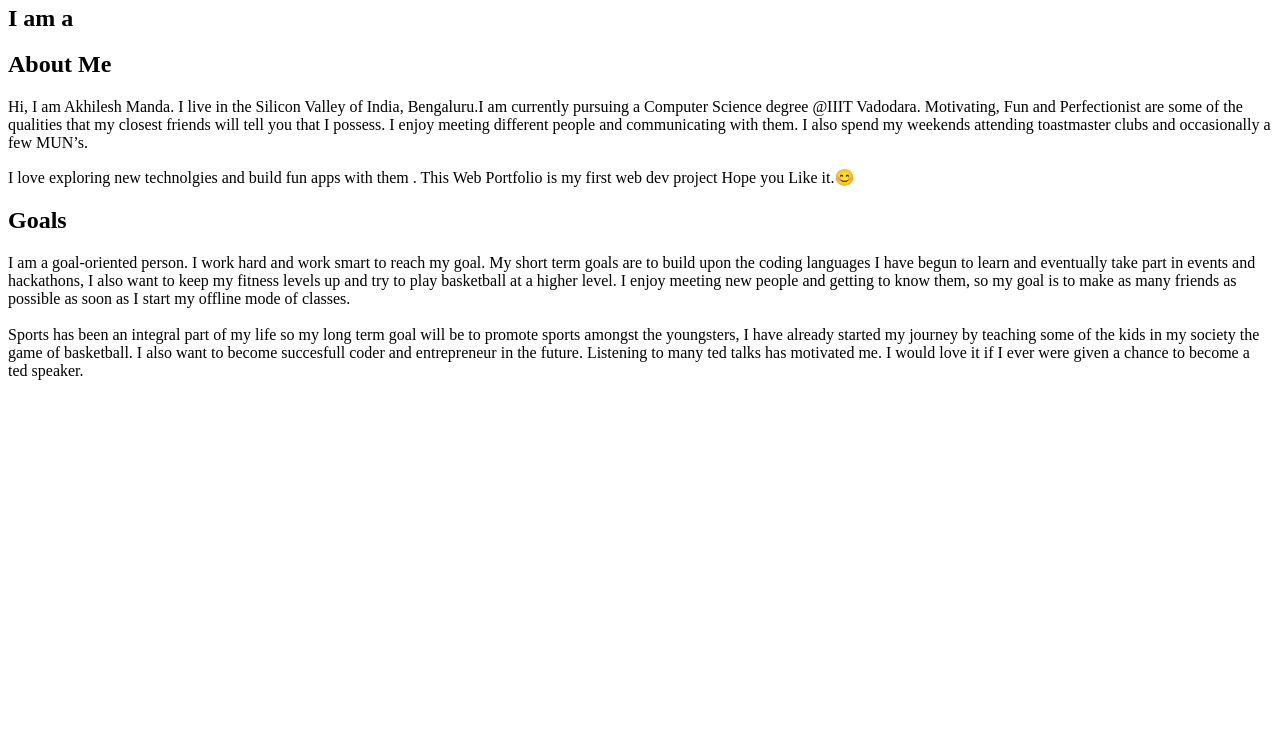
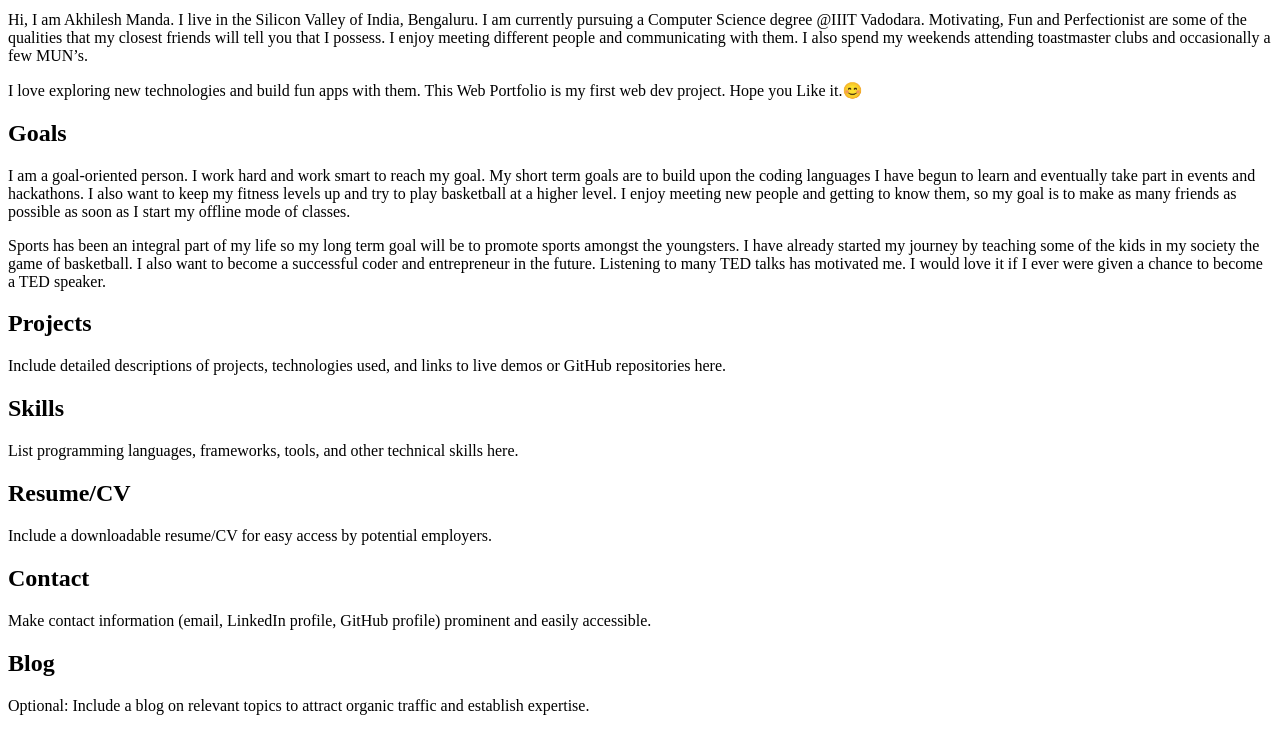
Before and after one commit to AkhileshManda/Portfolio-SEO, a plain HTML site: page index.html in a window 1280 px wide. Shown: the part 103-834 px from the top of the page. Before the commit the page ends 800 px from the top, so only its background shows below. Drawn offline with Linux system fonts and the light colour scheme.

Commit message:
Updated with new SEO in index.html

```diff
--- a/index.html
+++ b/index.html
@@ -3,48 +3,53 @@
   <head>
     <meta charset="UTF-8" />
     <meta name="viewport" content="width=device-width, initial-scale=1.0" />
-    <title>🏀Akhilesh Manda</title>
+    <title>Akhilesh Manda | Computer Science Student | IIIT Vadodara | Web Developer | Bengaluru</title>
   </head>
   <body>
     <section id="intro">
       <div class="content">
-        <h3 class="animate__animated animate__zoomIn">Hello, I am</h3>
-        <h1 class="animate__animated animate__zoomIn">Akhilesh Manda</h1>
-        <h2 class="animate__animated animate__zoomIn">I am a <span></span></h2>
+        <h1>Akhilesh Manda - Computer Science Student & Web Developer</h1>
+        <h2>About Me</h2>
+        <p>Hi, I am Akhilesh Manda. I live in the Silicon Valley of India, Bengaluru. I am currently pursuing a Computer Science degree @IIIT Vadodara. Motivating, Fun and Perfectionist are some of the qualities that my closest friends will tell you that I possess. I enjoy meeting different people and communicating with them. I also spend my weekends attending toastmaster clubs and occasionally a few MUN’s.</p>
+        <p>I love exploring new technologies and build fun apps with them. This Web Portfolio is my first web dev project. Hope you Like it.😊</p>
       </div>
     </section>
-    <section id="about">
-      <div class="container-fluid">
-        <div class="row">
-          <div class="col-12">
-            <h2>About Me</h2>
-
-            </p>
-
-            <p>Hi, I am Akhilesh Manda. I live in the Silicon Valley of India, Bengaluru.I am currently pursuing a Computer Science degree @IIIT Vadodara. Motivating, Fun and Perfectionist are some of the qualities that my closest friends will tell you that I possess. I enjoy meeting different people and communicating with them. I also spend my weekends attending toastmaster clubs and occasionally a few MUN’s.
-
-
-            <p> I love exploring new technolgies and build fun apps with them .  This Web Portfolio is my first web dev project Hope you Like it.😊</p>
-
-
-          </div>
-        </div>
+    <section id="goals">
+      <div class="content">
+        <h2>Goals</h2>
+        <p>I am a goal-oriented person. I work hard and work smart to reach my goal. My short term goals are to build upon the coding languages I have begun to learn and eventually take part in events and hackathons. I also want to keep my fitness levels up and try to play basketball at a higher level. I enjoy meeting new people and getting to know them, so my goal is to make as many friends as possible as soon as I start my offline mode of classes.</p>
+        <p>Sports has been an integral part of my life so my long term goal will be to promote sports amongst the youngsters. I have already started my journey by teaching some of the kids in my society the game of basketball. I also want to become a successful coder and entrepreneur in the future. Listening to many TED talks has motivated me. I would love it if I ever were given a chance to become a TED speaker.</p>
       </div>
     </section>
-
-
-           <!------------------------------------------------------------------------------- Goals -------------------------------------------------------------------------------->
-          <div class="col-12">
-            <h2>Goals</h2>
-            <p>
-              I am a goal-oriented person. I work hard and work smart to reach my goal. My short term goals are to build upon the coding languages I have begun to learn and eventually take part in events and hackathons, I also want to keep my fitness levels up and try to play basketball at a higher level. I  enjoy meeting new people and getting to know them, so my goal is to make as many friends as possible as soon as I start my offline mode of  classes.
-
-              <br>
-              <br>
-
-
-             Sports has been an integral part of my life so my long term goal will be to promote sports amongst the youngsters, I have already started my journey by teaching some of the kids in my society the game of basketball. I also want to become succesfull coder and entrepreneur in the future. Listening to many ted talks has motivated me. I would love it if I ever were given a chance to become a ted speaker.
-          </div>
+    <section id="projects">
+      <div class="content">
+        <h2>Projects</h2>
+        <p>Include detailed descriptions of projects, technologies used, and links to live demos or GitHub repositories here.</p>
+      </div>
+    </section>
+    <section id="skills">
+      <div class="content">
+        <h2>Skills</h2>
+        <p>List programming languages, frameworks, tools, and other technical skills here.</p>
+      </div>
+    </section>
+    <section id="resume">
+      <div class="content">
+        <h2>Resume/CV</h2>
+        <p>Include a downloadable resume/CV for easy access by potential employers.</p>
+      </div>
+    </section>
+    <section id="contact">
+      <div class="content">
+        <h2>Contact</h2>
+        <p>Make contact information (email, LinkedIn profile, GitHub profile) prominent and easily accessible.</p>
+      </div>
+    </section>
+    <section id="blog">
+      <div class="content">
+        <h2>Blog</h2>
+        <p>Optional: Include a blog on relevant topics to attract organic traffic and establish expertise.</p>
+      </div>
     </section>
   </body>
 </html>
```
